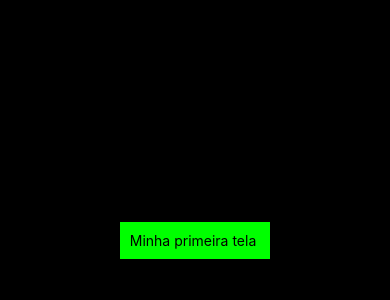
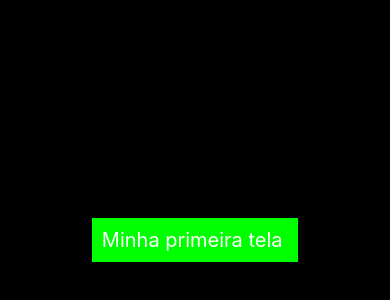
Before and after one commit to raphaelalessandro/aula-expo-0, a React Native app: screen / in a window 390 px wide. Shown: the part 182-482 px from the top of the page. Built offline with nearby package versions, Linux system fonts and the light colour scheme.

Commit message:
aula-08-03

```diff
--- a/App.js
+++ b/App.js
@@ -1,7 +1,7 @@
 import { StatusBar } from 'expo-status-bar';
 import { StyleSheet, Text, View } from 'react-native';
 
-import Exemplo_0 from './componets/exemplo_0';
+import Exemplo_0 from './componets/exemplo_1';
 
 export default function App() {
   return (
--- a/componets/exemplo_0/index.js
+++ b/componets/exemplo_1/index.js
@@ -3,12 +3,12 @@
 
 import styles from './styles';
 
-function Exemplo_0 () {
+function Exemplo_1 () {
     return(
      <View style={styles.componets}>
-        <Text>Minha primeira tela </Text>
+        <Text style={styles.texto}>Minha primeira tela </Text>
      </View>
     );
 }
 
-export default Exemplo_0;
+export default Exemplo_1;
```
Also changed, not shown: componets/exemplo_1/styles.js (renamed from componets/exemplo_0/styles.js).
